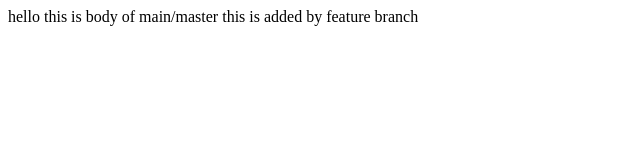
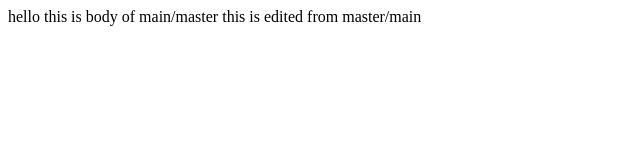
Before and after one commit to TeddyLibra/gitadvanced, a plain HTML site: page index.html in a window 1280 px wide. Shown: the full height of the page, 0-640 px from the left. Drawn offline with Linux system fonts and the light colour scheme.

Commit message:
this is updated from master

```diff
--- a/index.html
+++ b/index.html
@@ -7,6 +7,6 @@
 </head>
 <body>
     hello this is body of main/master
-    this is added by feature branch
+    this is edited from master/main
 </body>
 </html>
```
